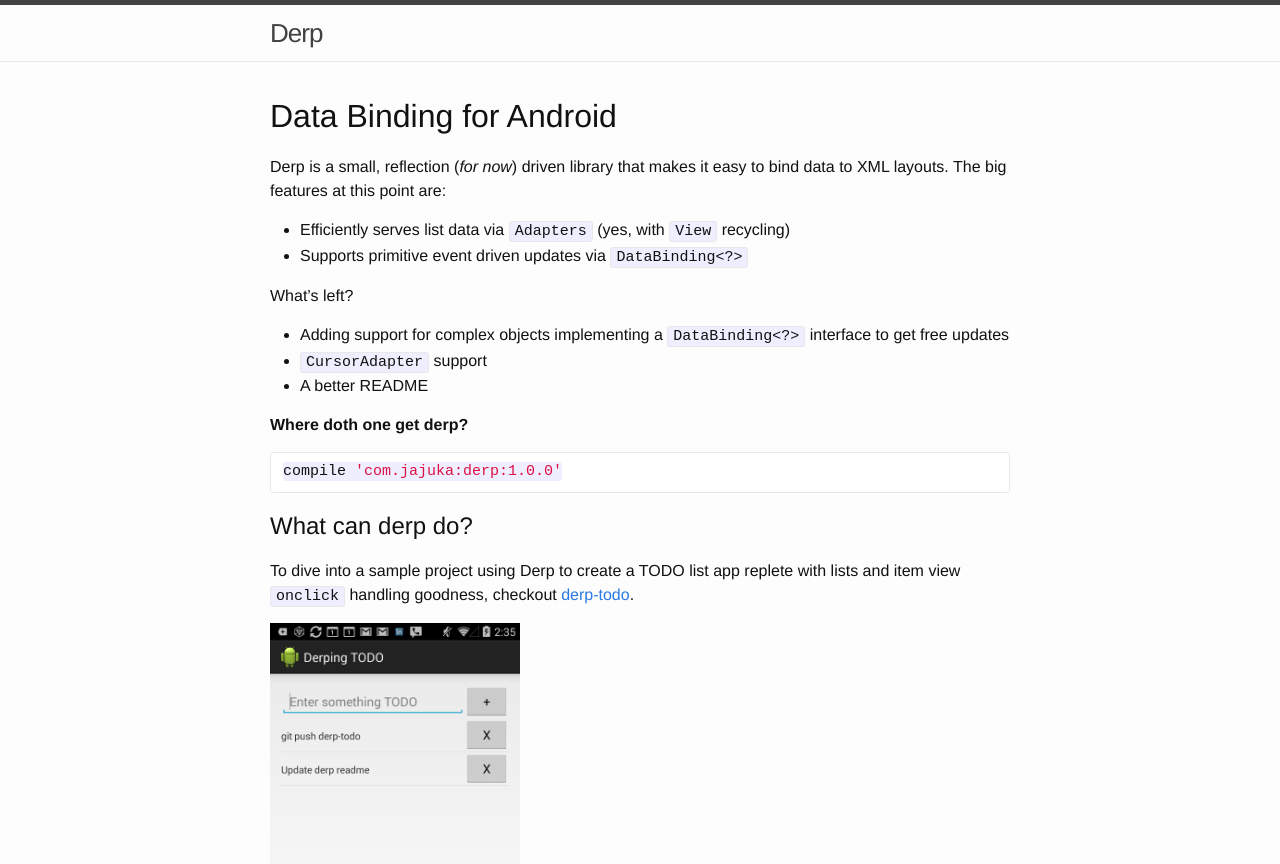
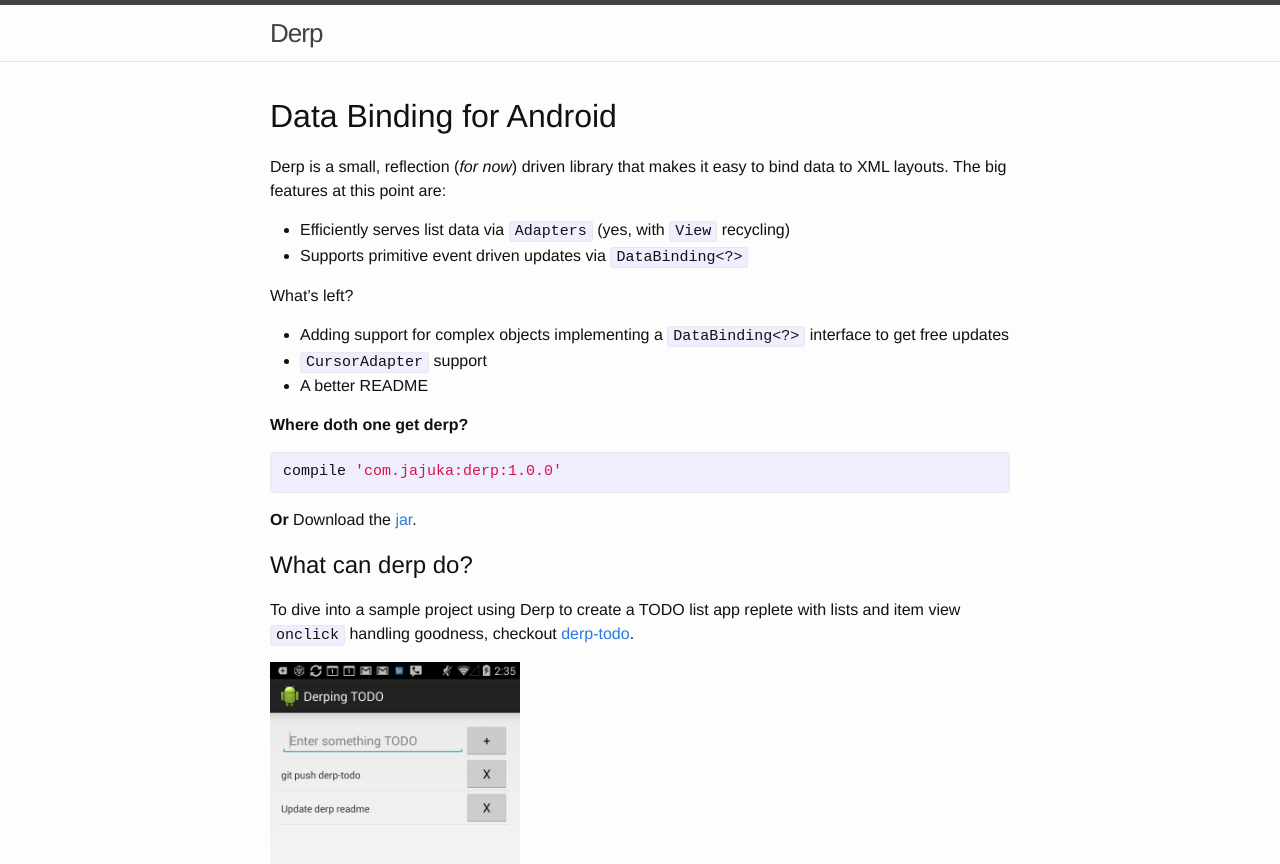
Before and after one commit to berdon/derp, a Jekyll site: the page built from index.md, in a window 1280 px wide and 900 px high. Shown: the top 864 px of the window. Built offline with Jekyll 4.4.1, drawn with Linux system fonts in a browser that asks for light colours; Markdown is read by kramdown in place of the engine named in the settings.

Commit message:
Adding link to the jar

````diff
--- a/index.md
+++ b/index.md
@@ -14,9 +14,12 @@ What's left?
 * A better README
 
 **Where doth one get derp?**
-```gradle
+{% highlight groovy %}
 compile 'com.jajuka:derp:1.0.0'
-```
+{% endhighlight %}
+
+**Or**
+Download the [jar](https://oss.sonatype.org/content/repositories/releases/com/jajuka/derp/1.0.0/derp-1.0.0.jar).
 
 ## What can derp do?
 To dive into a sample project using Derp to create a TODO list app replete with lists and item view `onclick` handling goodness, checkout [derp-todo](http://berdon.github.com/derp-todo).
````
